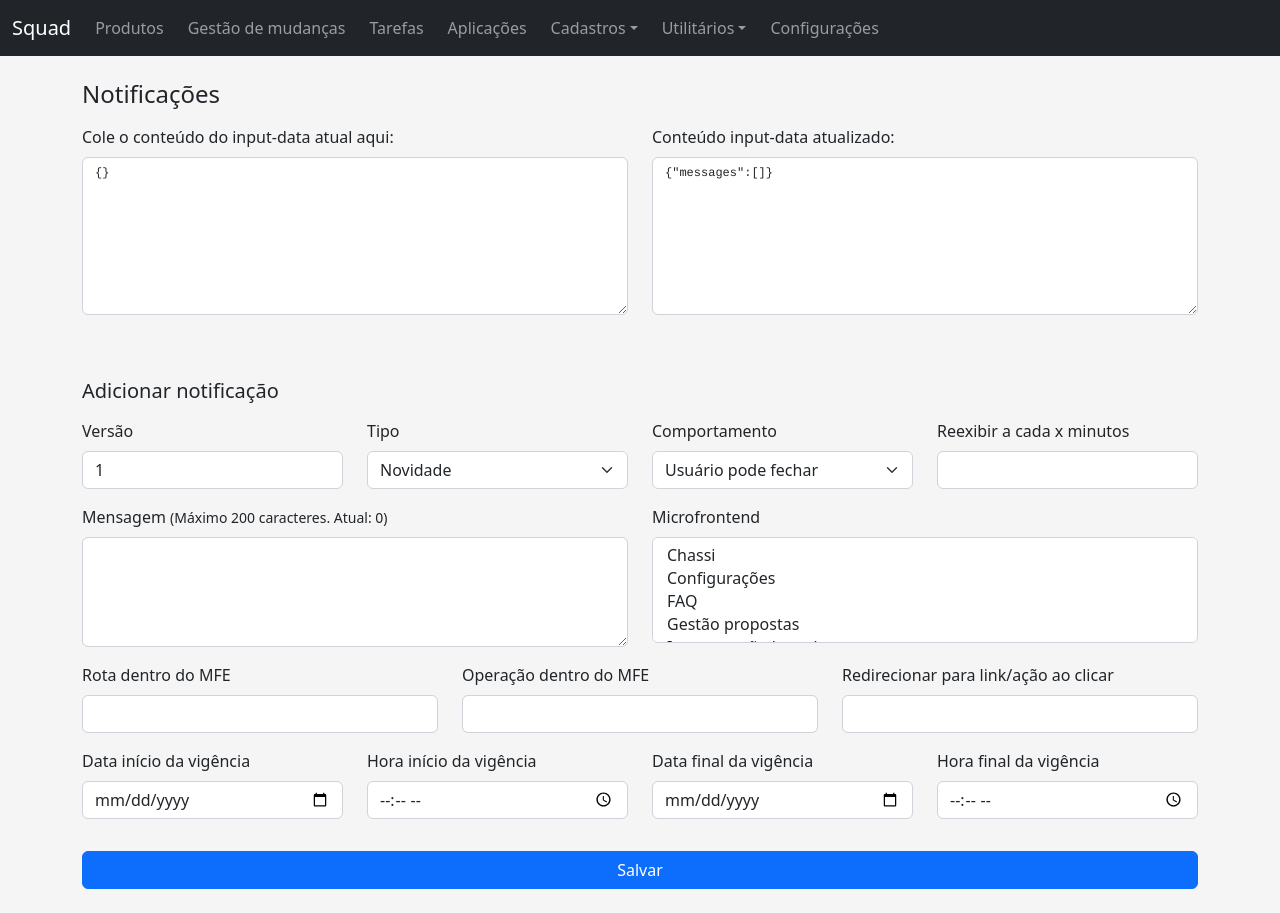
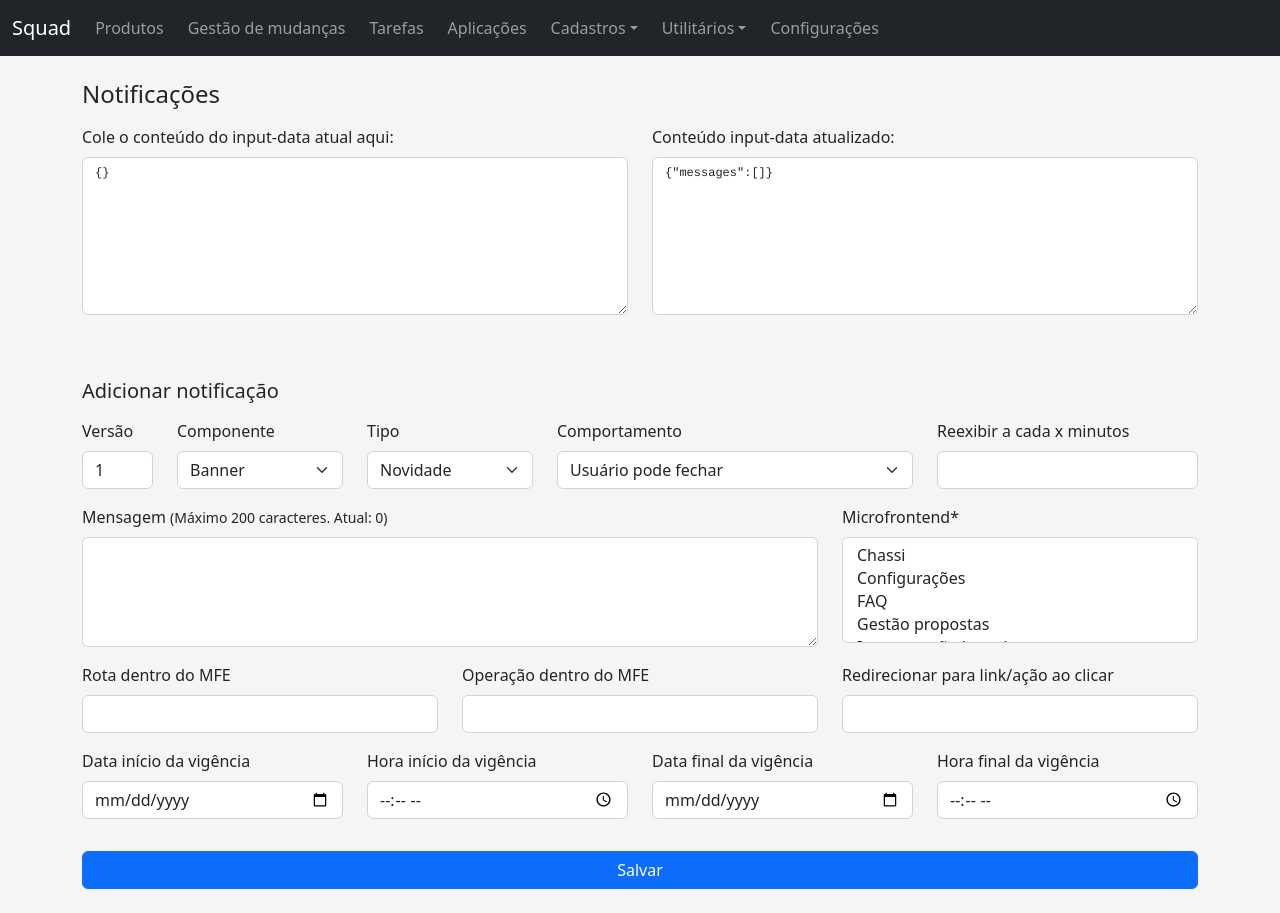
Before and after one commit to angelitocsg/squad-board, a React (Create React App) app: page /notifications in a window 1280 px wide. Built offline with nearby package versions, Linux system fonts and the light colour scheme.

Commit message:
notification improvements

```diff
--- a/src/pages/notifications/index.tsx
+++ b/src/pages/notifications/index.tsx
@@ -7,6 +7,7 @@ const NotificationsPage = () => {
     valid_data,
     input_data,
     invalid_json,
+    is_modal,
     editNotification,
     saveNotification,
     set_input_data,
@@ -31,8 +32,7 @@ const NotificationsPage = () => {
               id="origem"
               rows={8}
               value={input_data}
-              onChange={(e) => set_input_data(e.target.value)}
-            ></textarea>
+              onChange={(e) => set_input_data(e.target.value)}></textarea>
             <span className="text-danger">{invalid_json}</span>
           </div>
         </div>
@@ -48,8 +48,7 @@ const NotificationsPage = () => {
               className="form-control"
               id="destino"
               rows={8}
-              value={JSON.stringify(valid_data)}
-            ></textarea>
+              value={JSON.stringify(valid_data)}></textarea>
           </div>
         </div>
       </div>
@@ -97,6 +96,7 @@ const NotificationsPage = () => {
           <table className="table table-hover table-sm">
             <thead className="table-dark">
               <tr>
+                <th>Componente</th>
                 <th>Tipo</th>
                 <th>Mensagem</th>
                 <th colSpan={2}>Vigência</th>
@@ -106,6 +106,7 @@ const NotificationsPage = () => {
             <tbody className="table-light">
               {(messages as any[]).map((msg, idx) => (
                 <tr key={idx}>
+                  <td>{msg.cp === "modal" ? "Modal" : "Banner"}</td>
                   <td>
                     {msg.t === "info"
                       ? "Novidade"
@@ -124,14 +125,12 @@ const NotificationsPage = () => {
                     <span
                       role="button"
                       onClick={(e) => editNotification(idx)}
-                      className="me-2"
-                    >
+                      className="me-2">
                       <i className="bi bi-pencil"></i>
                     </span>
                     <span
                       role="button"
-                      onClick={(e) => removeNotification(idx)}
-                    >
+                      onClick={(e) => removeNotification(idx)}>
                       <i className="bi bi-trash"></i>
                     </span>
                   </td>
@@ -144,7 +143,7 @@ const NotificationsPage = () => {
       <h2 className="h5 mt-5 mb-3">Adicionar notificação</h2>
       <form onSubmit={saveNotification}>
         <div className="row">
-          <div className="col">
+          <div className="col-1">
             <div className="mb-3">
               <label htmlFor="v" className="form-label">
                 Versão
@@ -161,7 +160,24 @@ const NotificationsPage = () => {
             </div>
           </div>
 
-          <div className="col">
+          <div className="col-2">
+            <div className="mb-3">
+              <label htmlFor="cp" className="form-label">
+                Componente
+              </label>
+              <select
+                className="form-select"
+                id="cp"
+                name="cp"
+                value={notification.cp}
+                onChange={(e) => updateValue(e.target.name, e.target.value)}>
+                <option value="banner">Banner</option>
+                <option value="modal">Modal</option>
+              </select>
+            </div>
+          </div>
+
+          <div className="col-2">
             <div className="mb-3">
               <label htmlFor="t" className="form-label">
                 Tipo
@@ -171,8 +187,7 @@ const NotificationsPage = () => {
                 id="t"
                 name="t"
                 value={notification.t}
-                onChange={(e) => updateValue(e.target.name, e.target.value)}
-              >
+                onChange={(e) => updateValue(e.target.name, e.target.value)}>
                 <option value="info">Novidade</option>
                 <option value="warn">Alerta</option>
                 <option value="error">Erro</option>
@@ -191,8 +206,7 @@ const NotificationsPage = () => {
                 id="fx"
                 name="fx"
                 value={notification.fx}
-                onChange={(e) => updateValue(e.target.name, e.target.value)}
-              >
+                onChange={(e) => updateValue(e.target.name, e.target.value)}>
                 <option value="0">Usuário pode fechar</option>
                 <option value="1">
                   Sempre exibir sem possibilidade de fechar
@@ -201,13 +215,13 @@ const NotificationsPage = () => {
             </div>
           </div>
 
-          <div className="col">
+          <div className="col-3">
             <div className="mb-3">
               <label htmlFor="rcm" className="form-label">
                 Reexibir a cada x minutos
               </label>
               <input
-                type="text"
+                type="number"
                 className="form-control"
                 id="rcm"
                 name="rcm"
@@ -219,8 +233,48 @@ const NotificationsPage = () => {
           </div>
         </div>
 
+        {is_modal ? (
+          <div className="row">
+            <div className="col-8">
+              <div className="mb-3">
+                <label htmlFor="tit" className="form-label">
+                  Título (Máximo 50 caracteres. Atual:{" "}
+                  {notification.tit?.length ?? 0})
+                </label>
+                <input
+                  type="text"
+                  className="form-control"
+                  id="tit"
+                  name="tit"
+                  maxLength={50}
+                  value={notification.tit}
+                  onChange={(e) => updateValue(e.target.name, e.target.value)}
+                />
+              </div>
+            </div>
+            <div className="col">
+              <div className="mb-3">
+                <label htmlFor="txb" className="form-label">
+                  Texto botão (Máximo 15 caracteres. Atual:{" "}
+                  {notification.txb?.length ?? 0})
+                </label>
+                <input
+                  type="text"
+                  className="form-control"
+                  id="txb"
+                  name="txb"
+                  maxLength={15}
+                  placeholder="ex: ok, entendi"
+                  value={notification.txb}
+                  onChange={(e) => updateValue(e.target.name, e.target.value)}
+                />
+              </div>
+            </div>
+          </div>
+        ) : undefined}
+
         <div className="row">
-          <div className="col">
+          <div className="col-8">
             <div className="mb-3">
               <label htmlFor="m" className="form-label">
                 Mensagem{" "}
@@ -236,15 +290,16 @@ const NotificationsPage = () => {
                 rows={4}
                 maxLength={200}
                 value={notification.m}
-                onChange={(e) => updateValue(e.target.name, e.target.value)}
-              ></textarea>
+                onChange={(e) =>
+                  updateValue(e.target.name, e.target.value)
+                }></textarea>
             </div>
           </div>
 
           <div className="col">
             <div className="mb-3">
               <label htmlFor="mf" className="form-label">
-                Microfrontend
+                Microfrontend*
               </label>
               <select
                 className="form-select"
@@ -254,8 +309,7 @@ const NotificationsPage = () => {
                 value={notification.mf}
                 onChange={(e) =>
                   updateSelectMultiple(e.target.name, e.target.options)
-                }
-              >
+                }>
                 <option value="mf-corban-chassi">Chassi</option>
                 <option value="mf-corban-configuracoes">Configurações</option>
                 <option value="mf-faq-ui">FAQ</option>
@@ -391,8 +445,7 @@ const NotificationsPage = () => {
               <button
                 type="submit"
                 className="btn btn-primary mt-3"
-                style={{ minWidth: 250 }}
-              >
+                style={{ minWidth: 250 }}>
                 Salvar
               </button>
             </div>
--- a/src/pages/notifications/useNotifications.ts
+++ b/src/pages/notifications/useNotifications.ts
@@ -4,6 +4,7 @@ import { v4 as uuidv4 } from "uuid";
 interface Notification {
   id: string;
   v: number;
+  cp: "banner" | "modal";
   t: "error" | "warn" | "danger" | "info";
   m: string;
   mf: string[];
@@ -16,11 +17,14 @@ interface Notification {
   ed?: string;
   edh?: string;
   fx: 0 | 1;
+  tit?: string; // titulo
+  txb?: string; // texto botão
 }
 
 const notificationInitial: Notification = {
-  id: uuidv4().split('-')[0],
+  id: uuidv4().split("-")[0],
   v: 1,
+  cp: "banner",
   t: "info",
   fx: 0,
   m: "",
@@ -34,6 +38,7 @@ const useNotifications = () => {
   const [notification, set_notification] =
     useState<Notification>(notificationInitial);
   const [messages, set_messages] = useState<Notification[]>([]);
+  const [is_modal, set_is_modal] = useState<boolean>(false);
 
   const updateValue = (field: string, value: any) => {
     set_notification({
@@ -66,7 +71,7 @@ const useNotifications = () => {
       ...valid_data,
       messages: valid_data.messages,
     });
-    set_notification({ ...notificationInitial, id: uuidv4().split('-')[0] });
+    set_notification({ ...notificationInitial, id: uuidv4().split("-")[0] });
   };
 
   const removeNotification = (idx: number) => {
@@ -98,6 +103,19 @@ const useNotifications = () => {
   }, [input_data]);
 
   useEffect(() => {
+    const is = notification.cp === "modal";
+    if (!is) {
+      set_notification({
+        ...notification,
+        txb: undefined,
+        tit: undefined,
+      });
+    }
+    set_is_modal(is);
+    // eslint-disable-next-line react-hooks/exhaustive-deps
+  }, [notification.cp]);
+
+  useEffect(() => {
     document.title = "Notificações | Squad";
   }, []);
 
@@ -107,6 +125,7 @@ const useNotifications = () => {
     valid_data,
     input_data,
     invalid_json,
+    is_modal,
     editNotification,
     set_notification,
     saveNotification,
```
